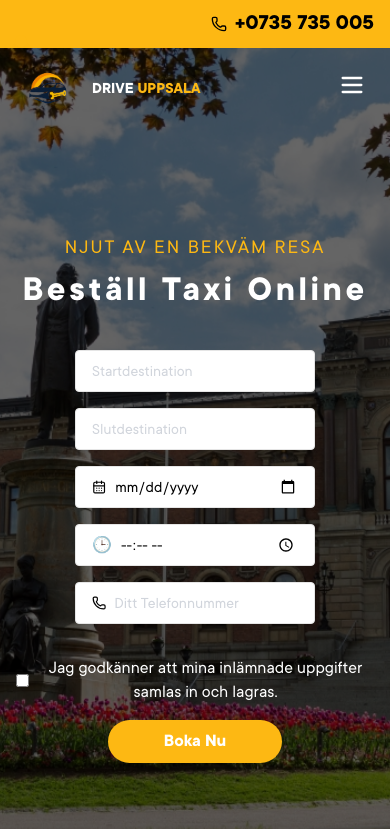
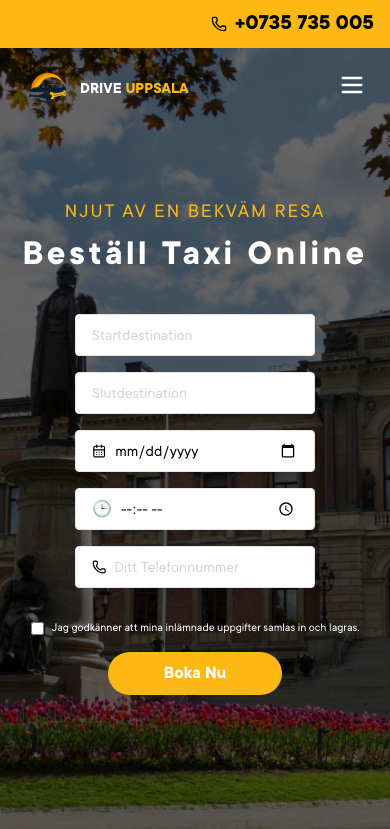
Before and after one commit to arfan4-dev/getcab-app, a React (Vite) app: page / in a window 390 px wide. Shown: the top 829 px of the page. Built offline with nearby package versions, Linux system fonts and the light colour scheme.

Commit message:
fix: Adjust gap spacing in Navbar for improved layout consistency

```diff
--- a/src/components/hero-section/Hero.tsx
+++ b/src/components/hero-section/Hero.tsx
@@ -88,7 +88,7 @@ const Hero = () => {
 
             {/* Navbar */}
             <div className="relative z-10 flex justify-between xl:justify-start md:gap-40 lg:ml-20 items-center px-6 md:px-12 py-4">
-                <div className=" flex  items-center gap-5 font-bold ">
+                <div className=" flex  items-center gap-2 md:gap-5 font-bold ">
                     <img src={images.logo} className='w-12 md:w-14 xl:w-20' alt="" />
                     <p className='text-white md:text-2xl '>DRIVE <span className='text-[#fdb813]'>UPPSALA</span></p>
                 </div>
@@ -141,7 +141,7 @@ const Hero = () => {
             </div>
 
             {/* Hero Content */}
-            <div className="relative z-10 flex flex-col items-center justify-center text-center mt-16 px-4 pt-10 pb-28">
+            <div className="relative z-10 flex flex-col items-center justify-center text-center mt-7 md:mt-16 px-4 pt-10 pb-28">
                 <p className="text-[#fdb813] tracking-widest mb-2 text-[20px]">NJUT AV EN BEKVÄM RESA</p>
                 <h1 className="text-4xl lg:text-6xl tracking-widest font-bold mb-6">Beställ Taxi Online</h1>
 
@@ -209,7 +209,7 @@ const Hero = () => {
                             checked={agreed}
                             onChange={(e) => setAgreed(e.target.checked)}
                         />
-                        <span className='text-[18px]'>Jag godkänner att mina inlämnade uppgifter samlas in och lagras.</span>
+                        <span className='md:text-[18px]'>Jag godkänner att mina inlämnade uppgifter samlas in och lagras.</span>
                     </label>
                     <button
                         onClick={handleBookNow}
```
